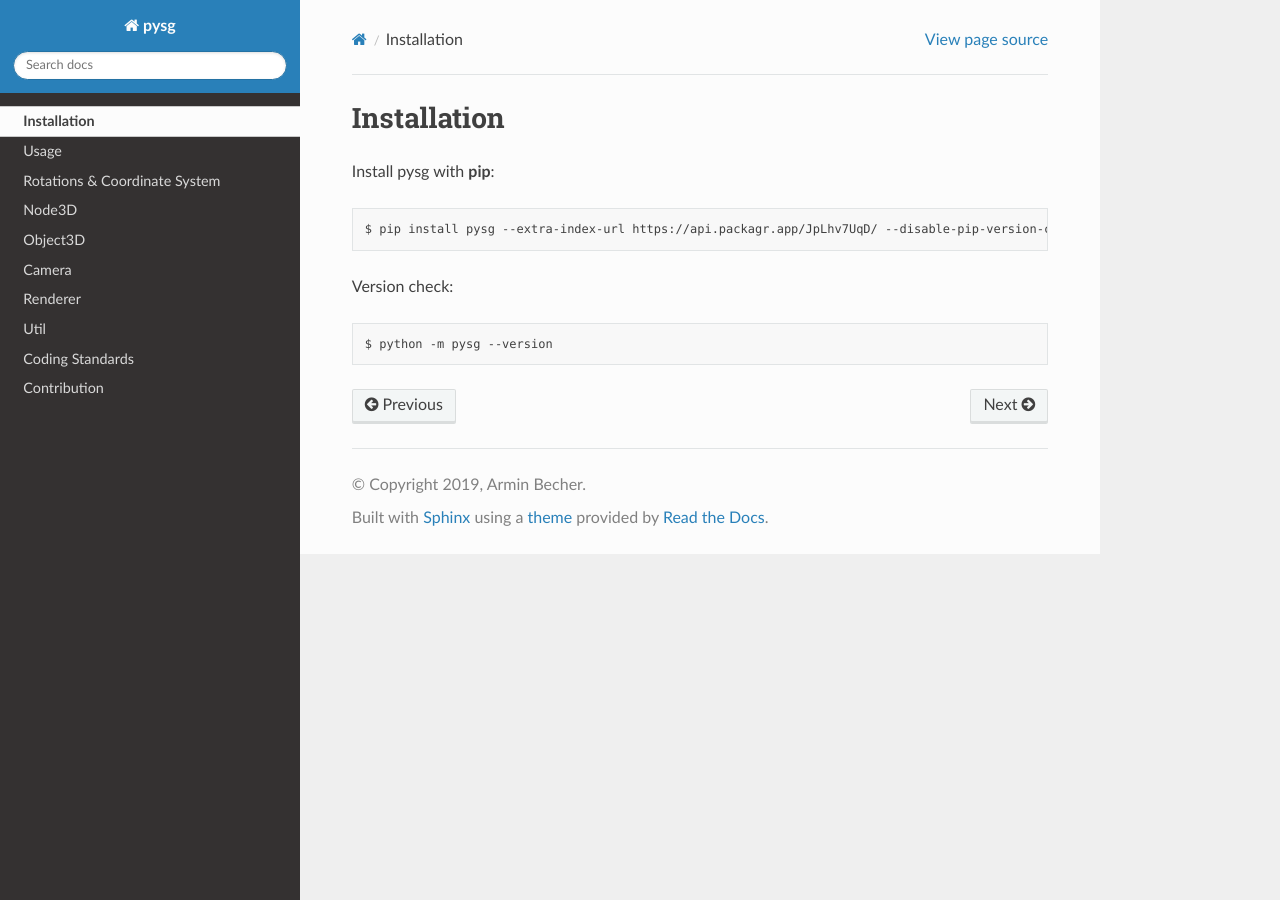
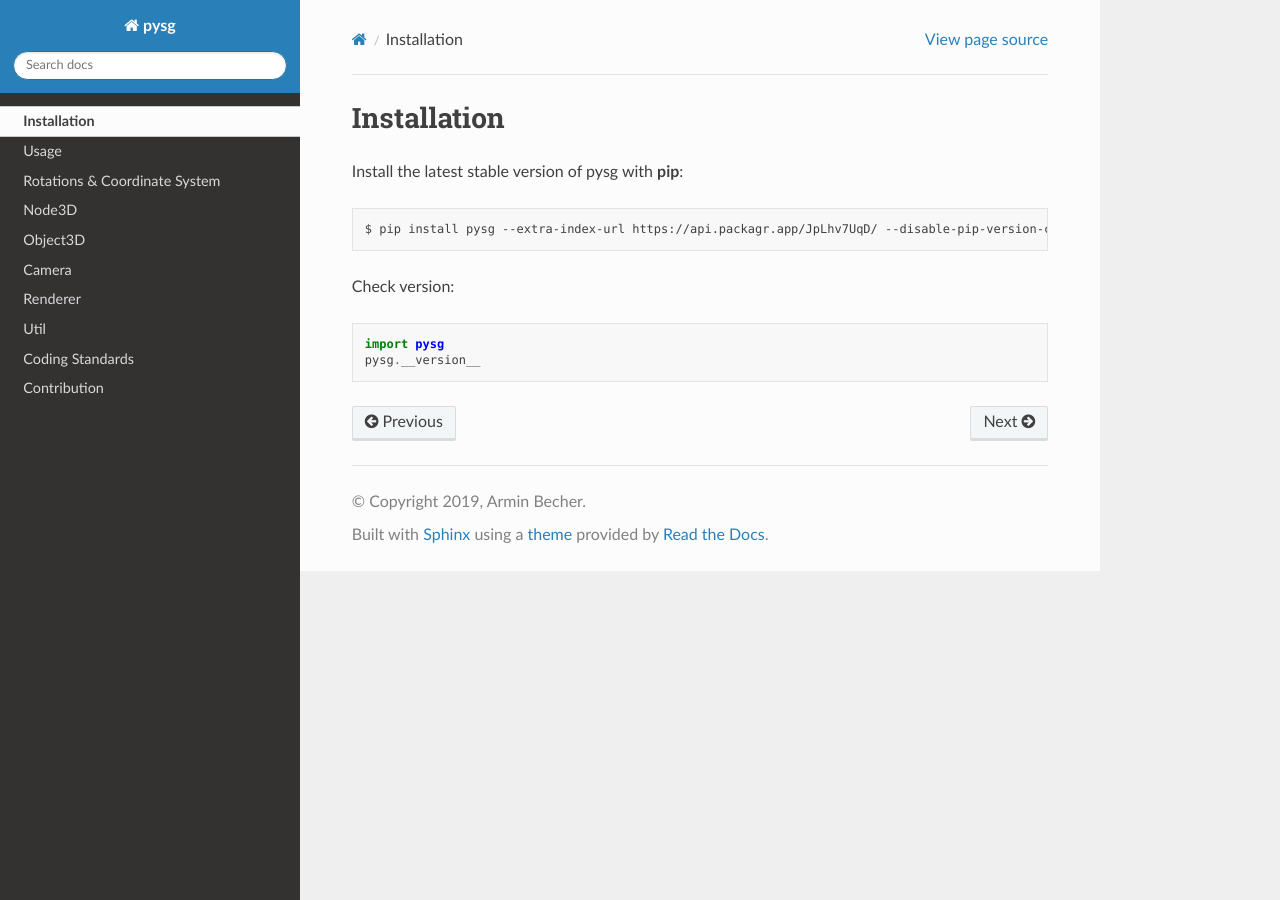
Before and after one commit to becheran/pysg, a Sphinx documentation site: the page built from docs/overview/installation.rst, in a window 1280 px wide. Built offline with Sphinx 7.4.7 and the Read the Docs theme 2.0.0, drawn with Linux system fonts in a browser that asks for light colours.

Commit message:
Added version check to doc and lib

```diff
--- a/docs/overview/installation.rst
+++ b/docs/overview/installation.rst
@@ -3,17 +3,18 @@ Installation
 
 .. _installation:
 
-Install pysg with :command:`pip`:
+Install the latest stable version of pysg with :command:`pip`:
 
 .. code-block:: sh
 
     $ pip install pysg --extra-index-url https://api.packagr.app/JpLhv7UqD/ --disable-pip-version-check
 
-Version check:
+Check version:
 
-.. code-block:: sh
+.. code-block:: py
 
-    $ python -m pysg --version
+    import pysg
+    pysg.__version__
 
 .. toctree::
     :maxdepth: 2
--- a/pysg/__init__.py
+++ b/pysg/__init__.py
@@ -0,0 +1,3 @@
+from __future__ import absolute_import
+
+from pysg.version import __version__
```
Also changed, not shown: pysg/version.py (line endings or trailing spaces).
